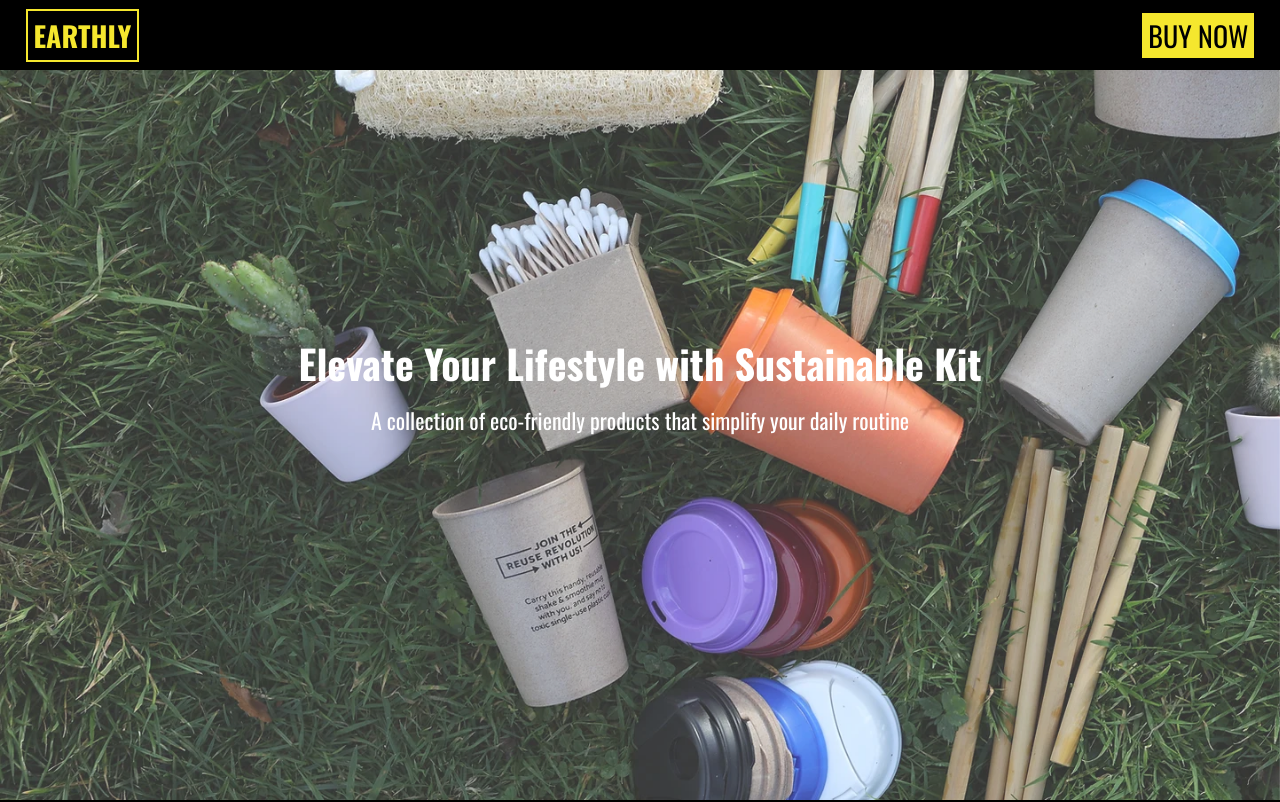
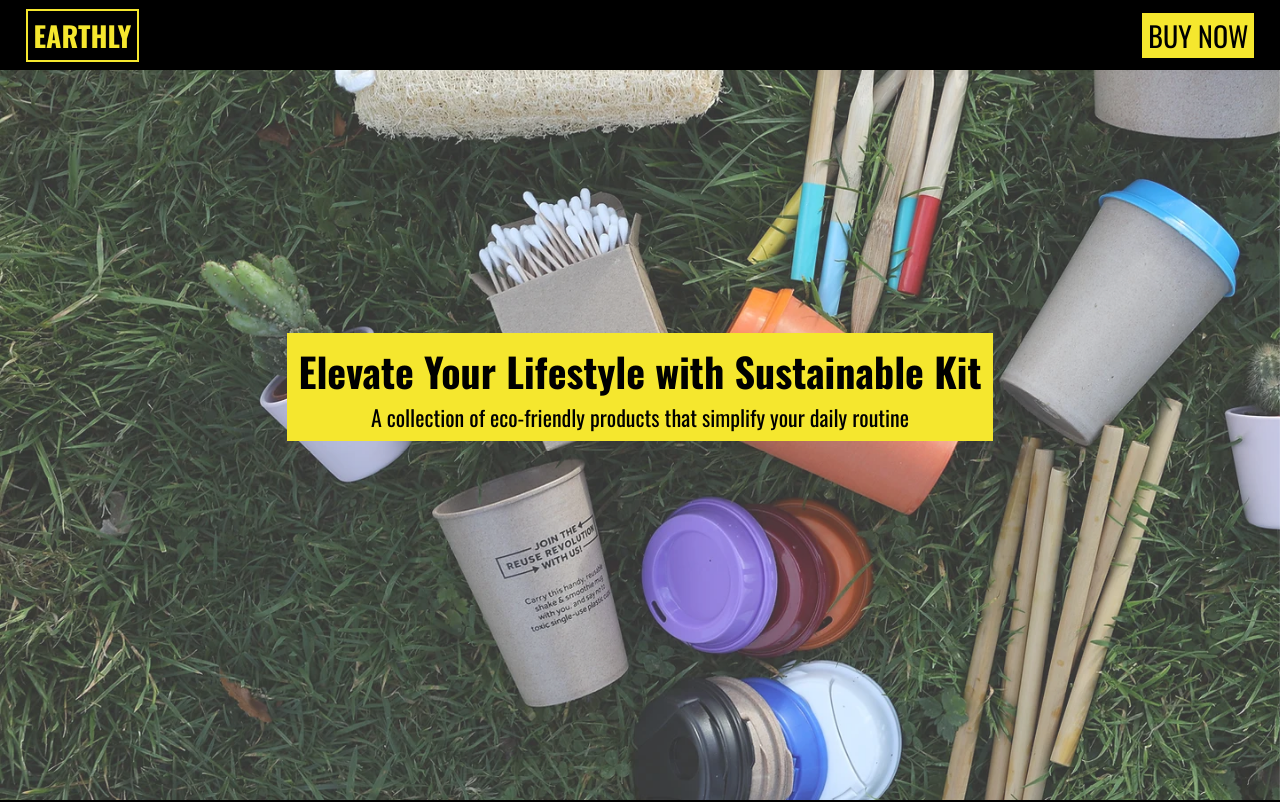
Before and after one commit to shivam003a/sustainable, a React (Create React App) app: page / in a window 1280 px wide. Shown: the top 802 px of the page. Built offline with nearby package versions, Linux system fonts and the light colour scheme.

Commit message:
second commit

```diff
--- a/src/App.css
+++ b/src/App.css
@@ -61,23 +61,28 @@
   z-index: -2;
   opacity: .8;
 }
+.home div{
+  display: flex;
+  justify-content: center;
+  align-items: center;
+  flex-direction: column;
+  position: absolute;
+  background-color: #f5e72e;
+  padding: 8px 12px;
+}
 .home h1{
   font-size: 40px;
-  position: absolute;
-  color: white;
 }
 .home p{
   font-size: 22px;
-  position: absolute;
-  color: white;
 }
 
 .overlay{
   display: flex;
   justify-content: center;
   align-items: center;
-  background-color: #f5e72e;
-  color: #000000;
+  background-color: #000000;
+  color: #f5e72e;
   position: absolute;
   padding: 8px 12px;
   font-size: 20px;
@@ -137,8 +142,8 @@
 }
 
 .product-ind{
-  background-color: white;
-  padding: 2px;
+  /* background-color: white; */
+  /* padding: 2px; */
 }
 .product-ind p{
   padding: 12px;
--- a/src/components/Home.js
+++ b/src/components/Home.js
@@ -19,8 +19,10 @@ const Home = () => {
                 <span className="overlay overlay-2" style={{ left: 2 * offset + "px", top: 2.3 * offset + "px" }}>affordable</span>
                 <span className="overlay overlay-3" style={{ left: (1.9 * offset - 200) + "px" }}>nature friendly</span>
                 <span className="overlay overlay-4" style={{ left: (3 * offset - 200) + "px" }}>reusable</span>
-                <h1 style={{ top: (parseInt(height/2.4) + 0.5 * offset) + "px" }}>Elevate Your Lifestyle with Sustainable Kit</h1>
-                <p style={{ top: (parseInt(height/1.98) + 0.5 * offset) + "px" }}>A collection of eco-friendly products that simplify your daily routine</p>
+                <div style={{ top: (parseInt(height / 2.4) + 0.5 * offset) + "px" }}>
+                    <h1 style={{ top: (parseInt(height / 2.4) + 0.5 * offset) + "px" }}>Elevate Your Lifestyle with Sustainable Kit</h1>
+                    <p style={{ top: (parseInt(height / 1.98) + 0.5 * offset) + "px" }}>A collection of eco-friendly products that simplify your daily routine</p>
+                </div>
             </section>
         </>
     )
```
Also changed, not shown: 1 other file (tests, documents, lock files or other folders).
